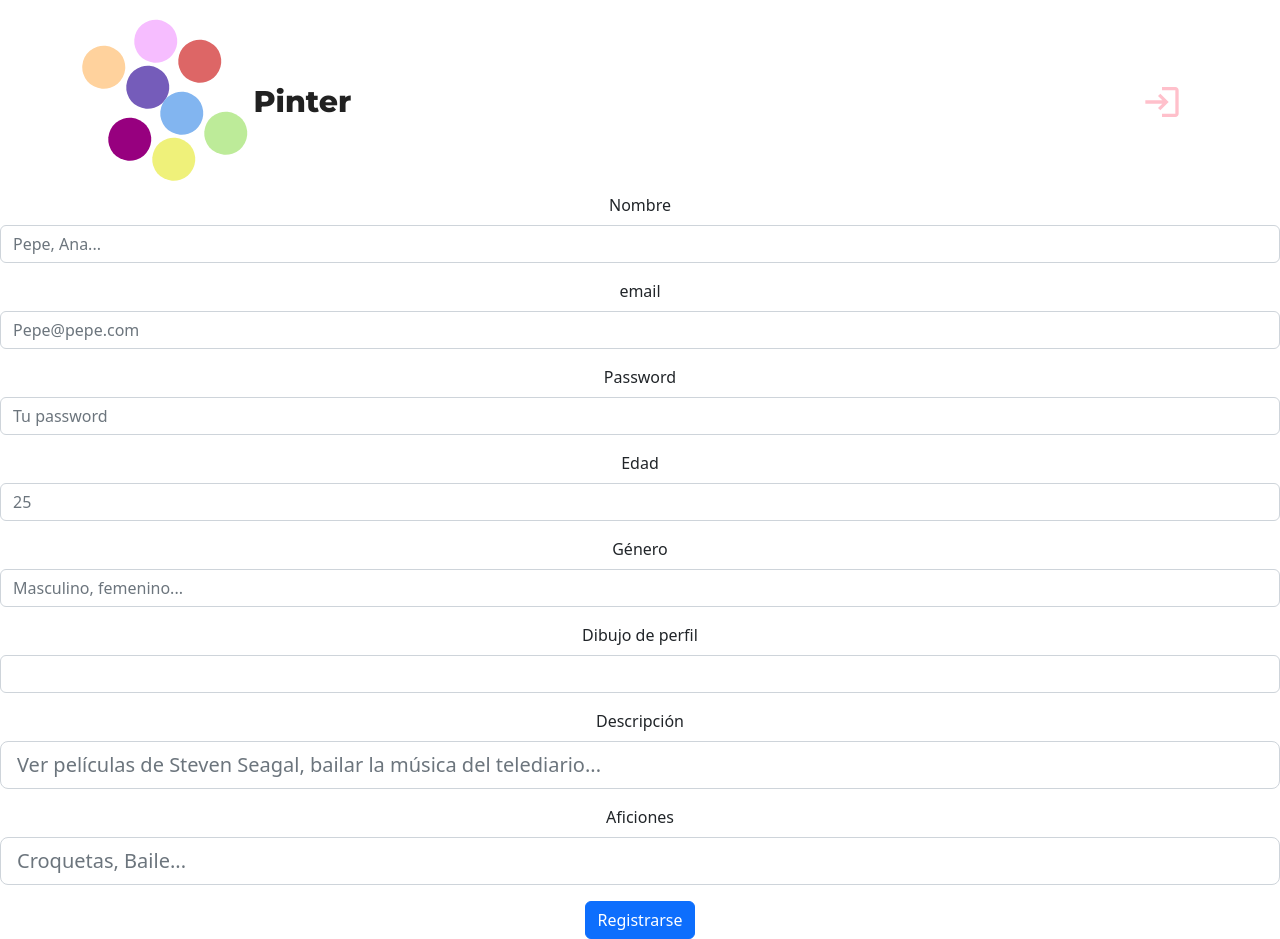
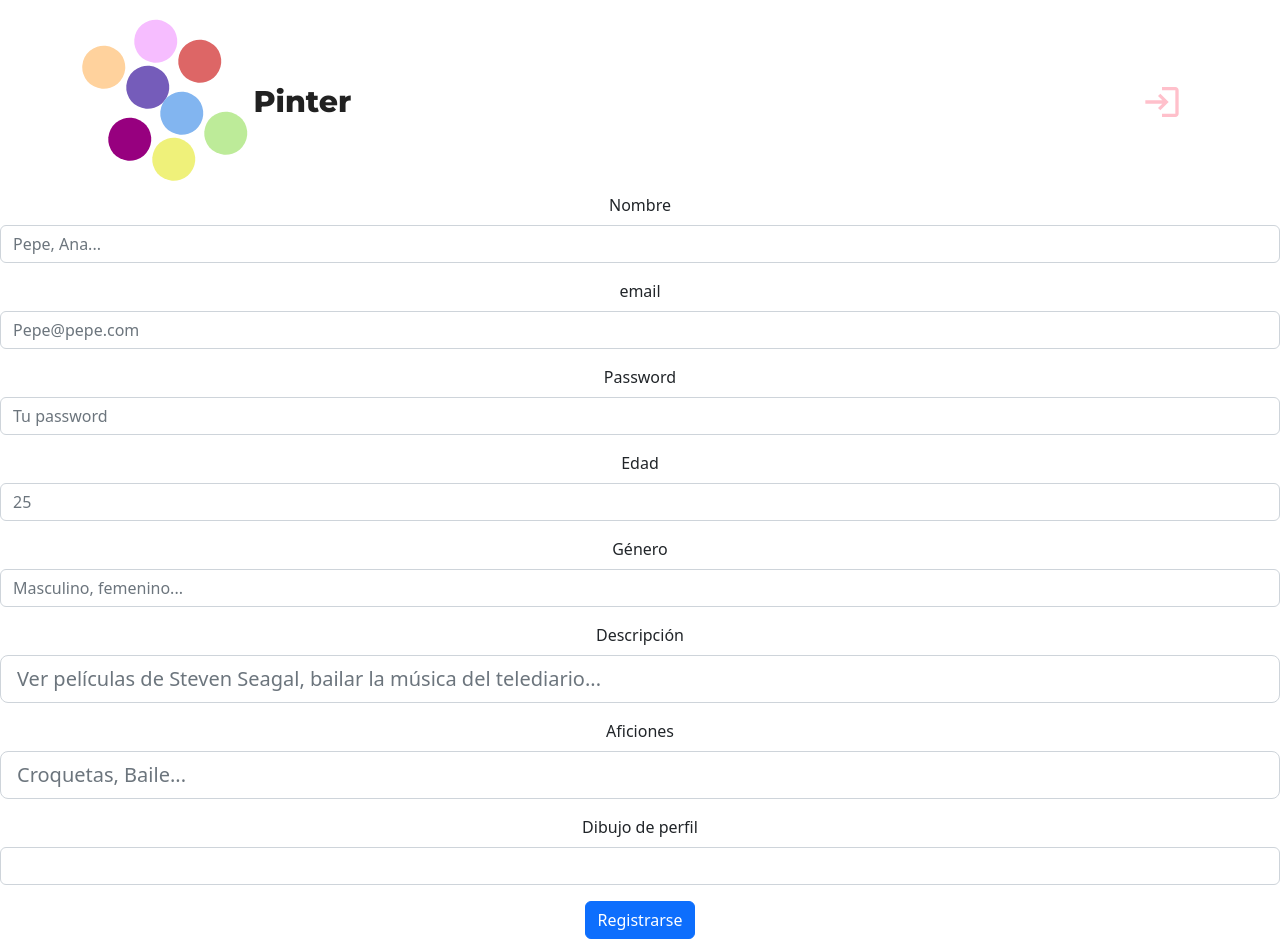
Before and after one commit to marta-moran/project3_client, a React (Create React App) app: page /signup in a window 1280 px wide. Built offline with nearby package versions, Linux system fonts and the light colour scheme.

Commit message:
before token

```diff
--- a/src/components/Forms/LoginForm.jsx
+++ b/src/components/Forms/LoginForm.jsx
@@ -1,11 +1,13 @@
 import { useState } from 'react';
 import { Button, Form } from 'react-bootstrap';
+import { Navigate, useNavigate } from 'react-router-dom';
 import authAxios from '../../services/authAxios';
 
 function LoginForm() {
 
     const [user, setUser] = useState({});
     // const {storeToken, authentication} = useContext(AuthContext)
+
 
     const login = (eventHTML) => {
 
@@ -41,6 +43,7 @@ function LoginForm() {
                 </Form.Group>
                 <Button variant='primary' type='submit'>
                     Login
+
                 </Button>
             </Form>
         </div>
--- a/src/components/Forms/SignUpForm.jsx
+++ b/src/components/Forms/SignUpForm.jsx
@@ -27,9 +27,6 @@ const SignUpForm = () => {
 
     };
 
-
-
-
     return (
 
         <Form onSubmit={signUp}>
@@ -54,12 +51,6 @@ const SignUpForm = () => {
                 <Form.Label>Género</Form.Label>
                 <Form.Control type='text' name='gender' placeholder='Masculino, femenino...' onChange={createNewUser} />
             </Form.Group>
-
-            <Form.Group className='mb-3' controlId='exampleForm.ControlTextarea1'>
-                <Form.Label>Dibujo de perfil</Form.Label>
-                <Form.Control type='' name='picture' placeholder='' onChange={createNewUser} />
-            </Form.Group>
-
             <Form.Group className='mb-3' controlId='exampleForm.ControlTextarea1'>
                 <Form.Label>Descripción</Form.Label>
                 <Form.Control size='lg' type='text' name='description' placeholder='Ver películas de Steven Seagal, bailar la música del telediario...' onChange={createNewUser} />
@@ -67,6 +58,10 @@ const SignUpForm = () => {
             <Form.Group className='mb-3' controlId='exampleForm.ControlTextarea1'>
                 <Form.Label>Aficiones</Form.Label>
                 <Form.Control size='lg' type='text' name='preferences' placeholder='Croquetas, Baile...' onChange={createNewUser} />
+            </Form.Group>
+            <Form.Group className='mb-3' controlId='exampleForm.ControlTextarea1'>
+                <Form.Label>Dibujo de perfil</Form.Label>
+                <Form.Control type='' name='picture' placeholder='' onChange={createNewUser} />
             </Form.Group>
             <Button variant='primary' type='submit' onChange={signUp}>
                 Registrarse
```
Also changed, not shown: src/pages/LoginPage/Login.jsx (+0 -16 lines).
